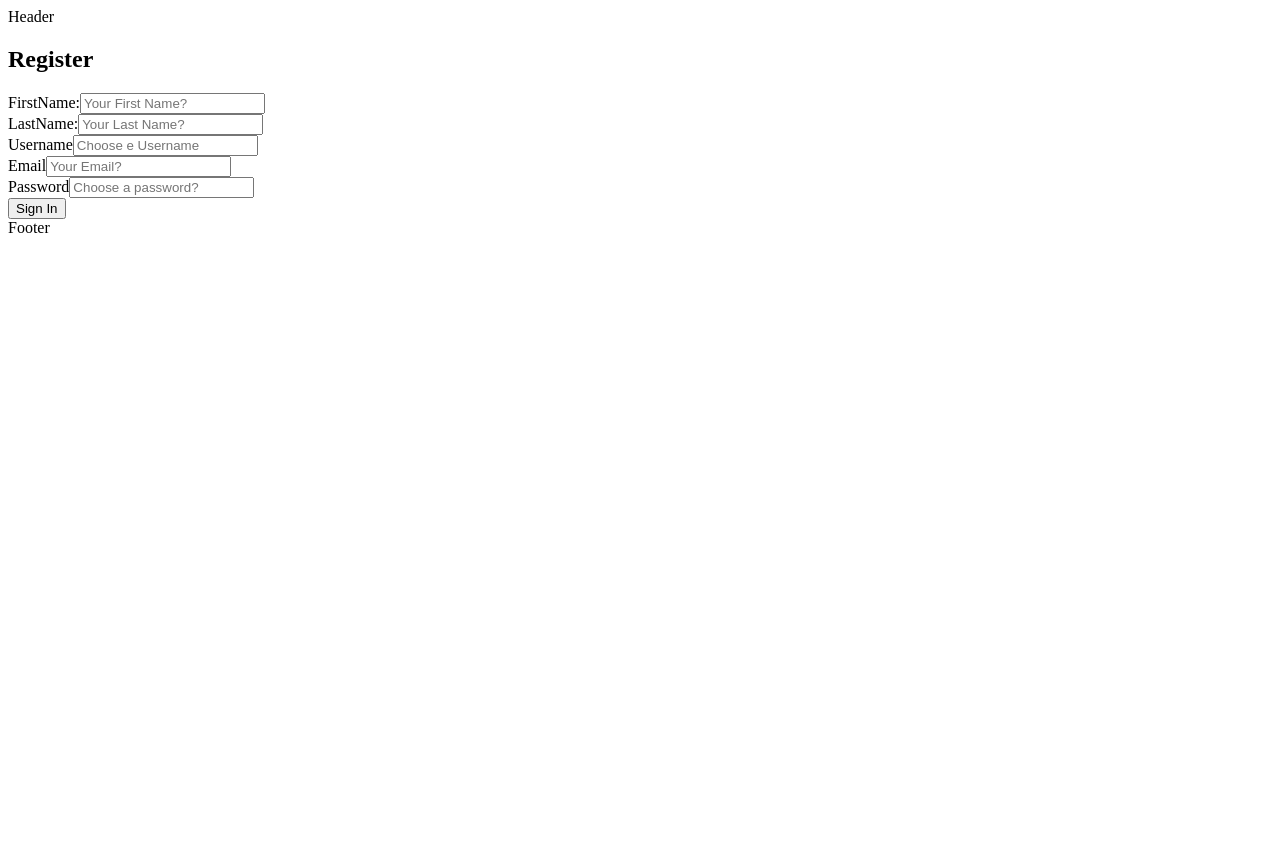
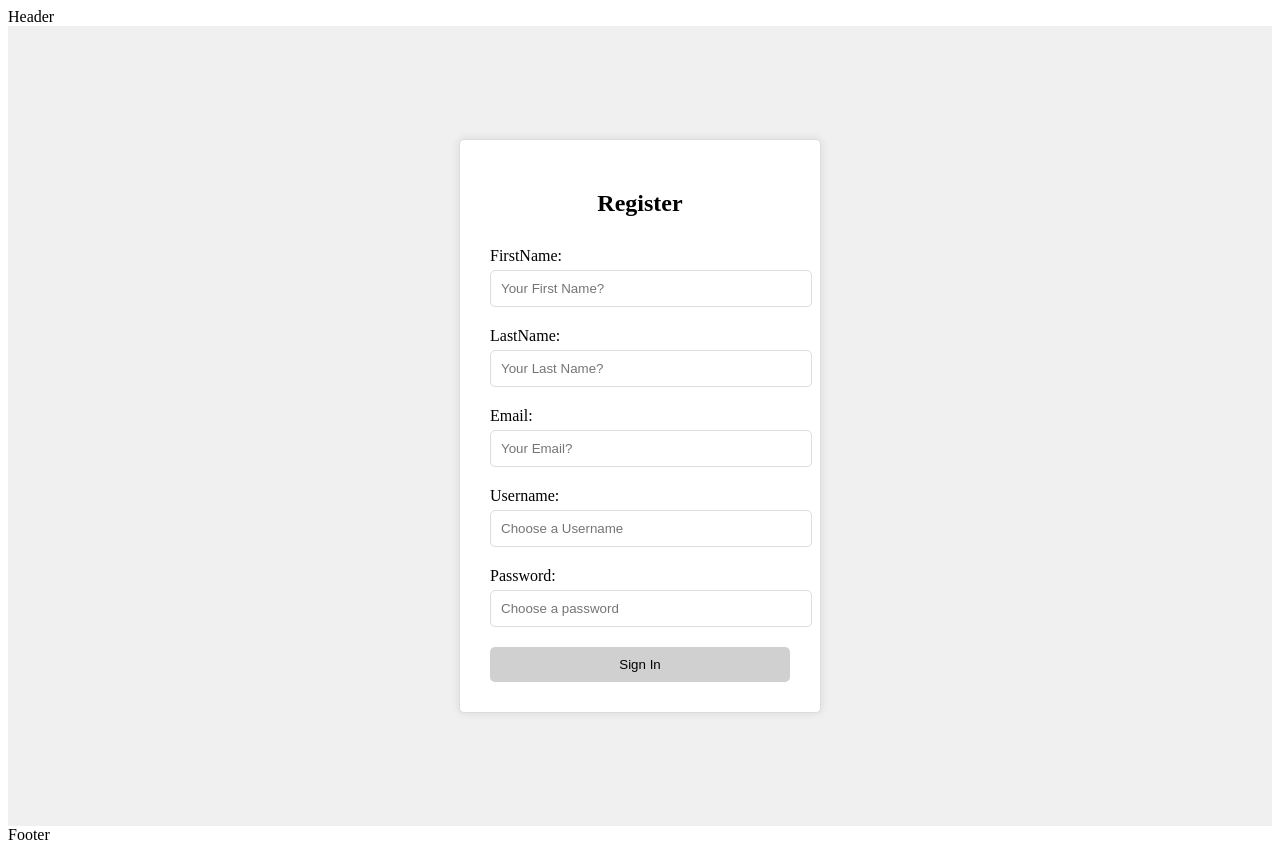
Before and after one commit to Ilhamfeysel/StilGalleriet, a React (Vite) app: page /register in a window 1280 px wide. Before the commit the page ends 800 px from the top, so only its background shows below. Built offline with nearby package versions, Linux system fonts and the light colour scheme.

Commit message:
Register finished

```diff
--- a/src/components/Register.jsx
+++ b/src/components/Register.jsx
@@ -56,17 +56,7 @@ const Register = () => {
         </div>
 
         <div className="input-field">
-          <label>Username</label>
-          <input
-            type="text"
-            placeholder="Choose e Username"
-            value={username}
-            onChange={(e) => setUsername(e.target.value)}
-          />
-        </div>
-
-        <div className="input-field">
-          <label>Email</label>
+          <label>Email:</label>
           <input
             type="email"
             placeholder="Your Email?"
@@ -76,10 +66,20 @@ const Register = () => {
         </div>
 
         <div className="input-field">
-          <label>Password</label>
+          <label>Username:</label>
+          <input
+            type="text"
+            placeholder="Choose a Username"
+            value={username}
+            onChange={(e) => setUsername(e.target.value)}
+          />
+        </div>
+
+        <div className="input-field">
+          <label>Password:</label>
           <input
             type="password"
-            placeholder="Choose a password?"
+            placeholder="Choose a password"
             value={password}
             onChange={(e) => setPassword(e.target.value)}
           />
--- a/src/index.css
+++ b/src/index.css
@@ -0,0 +1,59 @@
+.register-container {
+  display: flex;
+  justify-content: center;
+  align-items: center;
+  height: 100vh;
+  background-color: #f0f0f0;
+}
+
+.register-form {
+  width: 300px;
+  padding: 30px;
+  border: 1px solid #ddd;
+  border-radius: 5px;
+  background-color: #fff;
+  box-shadow: 0px 0px 10px 0px rgba(0, 0, 0, 0.1);
+}
+
+.register-form h2 {
+  text-align: center;
+  margin-bottom: 30px;
+}
+
+.input-field {
+  margin-bottom: 20px;
+  position: relative;
+}
+
+.input-field label {
+  display: block;
+  margin-bottom: 5px;
+}
+
+.input-field input {
+  width: 100%;
+  padding: 10px;
+  border: 1px solid #ddd;
+  border-radius: 5px;
+}
+
+.show-password-button {
+  background: none;
+  border: none;
+  cursor: pointer;
+  color: #0a0a0a;
+  position: absolute;
+  right: 15px;
+  top: 50%;
+  transform: translateY(-50);
+}
+
+.signin-button {
+  width: 100%;
+  padding: 10px;
+  border: none;
+  border-radius: 5px;
+  background-color: #d0d0d0;
+  color: #000000;
+  cursor: pointer;
+}
```
